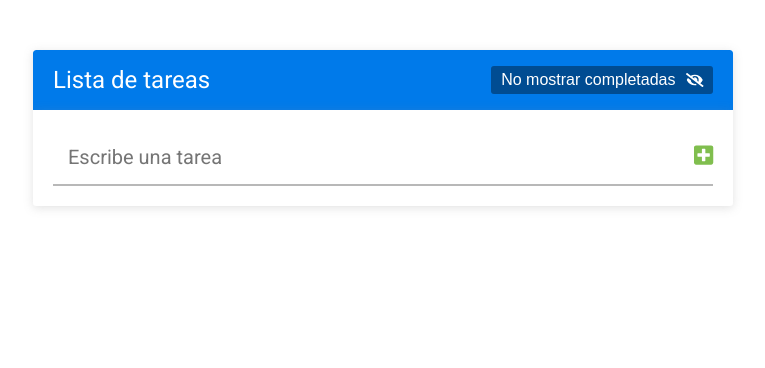
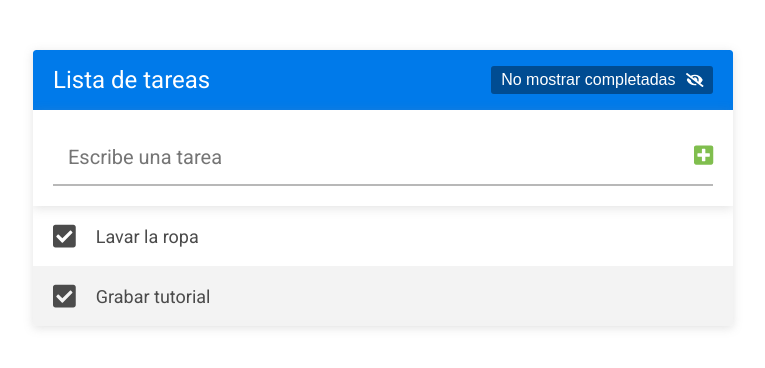
Before and after one commit to EdRafCas/App_list_react, a React (Create React App) app: page / in a window 1280 px wide. Shown: the top 368 px of the page, without its empty margins (257-1022 px from the left). Built offline with nearby package versions, Linux system fonts and the light colour scheme.

Commit message:
creacion de componentes para lista de tareas

```diff
--- a/src/App.css
+++ b/src/App.css
@@ -88,3 +88,60 @@
 	font-size: 22px;
 	color: var(--verde);
 }
+/* * --- --- ---  LISTA TAREAS --- --- --- */
+
+.lista-tareas {
+	list-style: none;
+	height: 100%;
+	overflow: auto;
+}
+
+.lista-tareas__tarea {
+	height: 60px;
+	padding: 0 20px;
+	align-items: center;
+	color: #4B4B4B;
+	font-size: 18px;
+	display: grid;
+	grid-template-columns: auto 1fr auto;
+}
+
+.lista-tareas__texto {
+	text-align: left;
+	width: 100%;
+}
+
+.lista-tareas__tarea:hover .lista-tareas__icono-accion {
+	opacity: 0.5;
+}
+
+.lista-tareas__tarea:nth-child(even) {
+	background: #F3F3F3;
+}
+
+.lista-tareas__contenedor-botones {
+	display: flex;
+}
+
+.lista-tareas__icono {
+	cursor: pointer;
+	font-size: 16px;
+}
+
+.lista-tareas__icono-check {
+	margin-right: 20px;
+	font-size: 26px;
+}
+
+.lista-tareas__icono-accion {
+	margin-left: 20px;
+	opacity: 0;
+	transition: .3s ease all;
+}
+
+.lista-tareas__mensaje {
+	text-align: center;
+	color: #b8b8b8;
+	font-size: 20px;
+	padding: 40px 20px;
+}
--- a/src/App.js
+++ b/src/App.js
@@ -2,6 +2,7 @@
 import './App.css';
 import Header from './componentes/Header'
 import FormularioTareas from'./componentes/FormularioTareas';
+import ListaTareas from  './componentes/ListaTareas';
 
 const App = () => {
   const [tareas, cambiarTareas] = useState (
@@ -25,6 +26,7 @@
     <div className="contenedor">
       <Header />
       <FormularioTareas tareas={tareas} cambiarTareas={cambiarTareas} />
+      <ListaTareas tareas= {tareas} />
     </div>
   );
 }
--- /dev/null
+++ b/src/componentes/ListaTareas.js
@@ -0,0 +1,19 @@
+import React from 'react';
+import Tarea from './Tarea';
+
+const ListaTareas = ({tareas}) => {
+    return (
+        <ul className="lista-tareas">
+            {tareas.length > 0 ? tareas.map((tarea) => {
+                return <Tarea
+                            key= {tarea.id}
+                            tarea= {tarea}
+                        />
+            })
+            :<div className= "lista-tareas__mensaje" > No hay tareas agregadas</div>
+            }
+        </ul>
+    );
+}
+
+export default ListaTareas;
--- /dev/null
+++ b/src/componentes/Tarea.js
@@ -0,0 +1,31 @@
+import React from 'react';
+import {FontAwesomeIcon} from '@fortawesome/react-fontawesome';
+import {faCheckSquare, faEdit, faTimes} from '@fortawesome/free-solid-svg-icons';
+
+const Tarea = ( {tarea} ) => {
+    return (
+        <li className="lista-tareas__tarea">
+            <FontAwesomeIcon
+                icon= {faCheckSquare}
+                className="lista-tareas__icono lista-tareas__icono-check"
+            />
+            <div className= "lista-tareas__texto">
+                {tarea.texto}
+            </div>
+
+            <div className="lista-tareas__contenedor-botones">
+                <FontAwesomeIcon
+                    icon= {faEdit}
+                    className="lista-tareas__icono lista-tareas__icono-accion"
+                />
+                 <FontAwesomeIcon
+                    icon= {faTimes}
+                    className="lista-tareas__icono lista-tareas__icono-accion"
+                />
+            </div>
+
+        </li>
+    );
+}
+
+export default Tarea;
```
